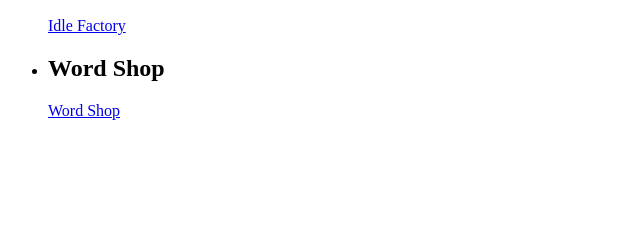
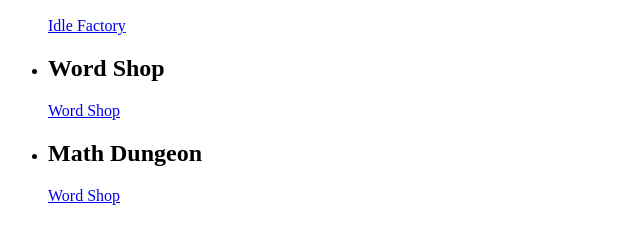
Before and after one commit to leegee1080/UtilAppsSite, a plain HTML site: page index.html in a window 1280 px wide. Shown: the part 339-582 px from the top of the page, without its empty margins (0-640 px from the left). Drawn offline with Linux system fonts and the light colour scheme.

Commit message:
Added math dungeon

```diff
--- a/index.html
+++ b/index.html
@@ -28,6 +28,10 @@
         <h2>Word Shop</h2>
         <a href="https://leegee1080.github.io/PWAWORDSHOP/">Word Shop</a>
       </li>
+      <li>
+        <h2>Math Dungeon</h2>
+        <a href="https://leegee1080.github.io/PWAMathDungeon/">Word Shop</a>
+      </li>
     </ul>
   </body>
 </html>
```
